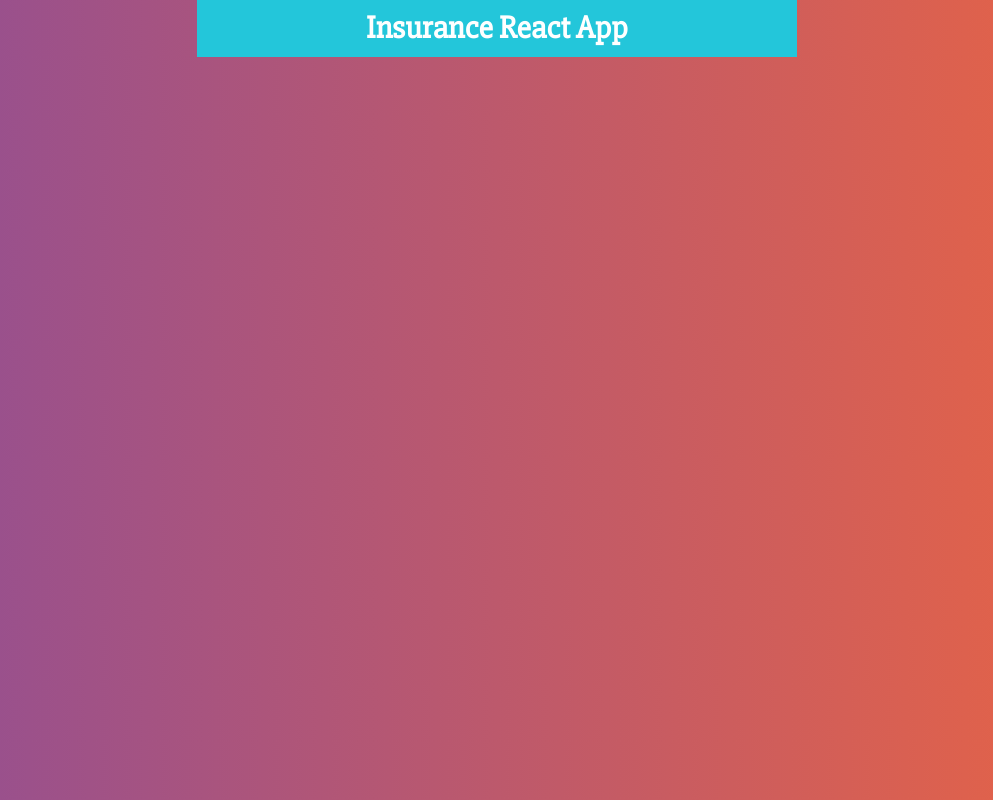
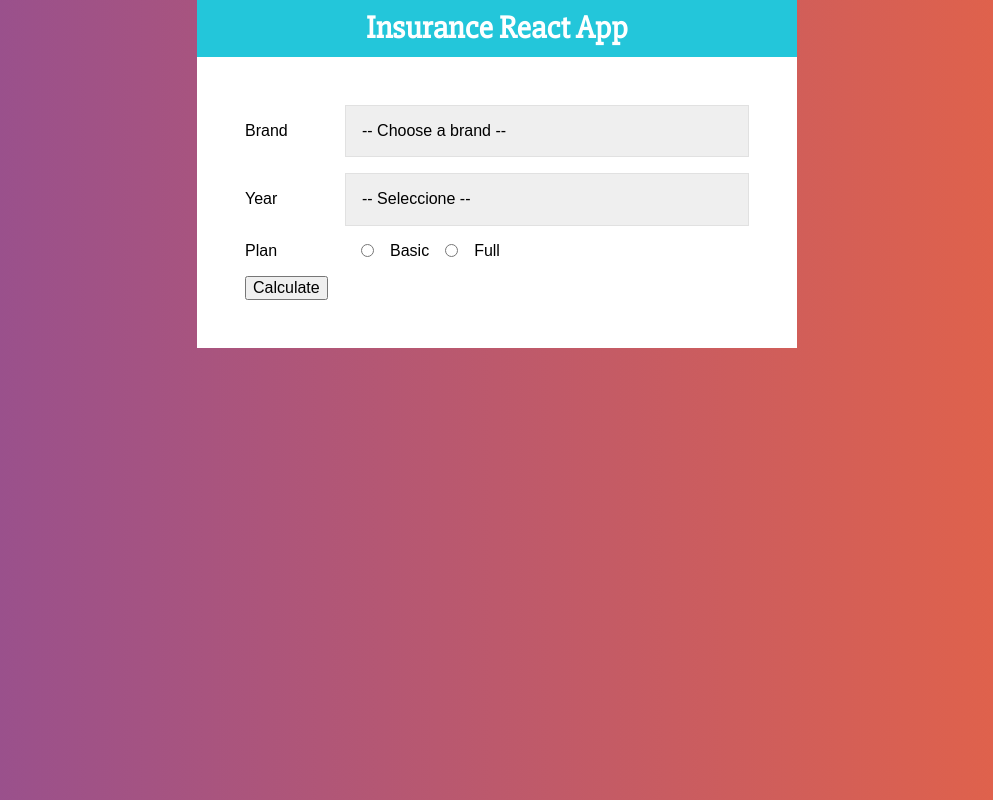
Before and after one commit to IsaacRF/react-insurance, a React (Create React App) app: page / in a window 1280 px wide. Shown: the whole page, without its empty margins (143-1136 px from the left). Built offline with nearby package versions, Linux system fonts and the light colour scheme.

Commit message:
#90-92 Add Form component with its corresponding styled components (button pending)

```diff
--- a/src/App.tsx
+++ b/src/App.tsx
@@ -1,4 +1,5 @@
 import React from 'react';
+import Form from './components/Form';
 import Header from './components/Header';
 import Main from './components/Main';
 
@@ -6,6 +7,8 @@ function App() {
   return (
     <Main>
       <Header title='Insurance React App' />
+
+      <Form />
     </Main>
   );
 }
--- /dev/null
+++ b/src/components/Form/index.tsx
@@ -0,0 +1,46 @@
+import { FormContainer, FieldContainer, FieldLabelContainer, SelectContainer, RadioContainer } from "./styles";
+
+export interface FormProps {}
+
+const Form: React.FC<FormProps> = () => (
+  <FormContainer>
+    <form>
+      <FieldContainer>
+        <FieldLabelContainer>Brand</FieldLabelContainer>
+        <SelectContainer>
+          <option value="">-- Choose a brand --</option>
+          <option value="american">American</option>
+          <option value="european">European</option>
+          <option value="asian">Asian</option>
+        </SelectContainer>
+      </FieldContainer>
+
+      <FieldContainer>
+        <FieldLabelContainer>Year</FieldLabelContainer>
+        <SelectContainer>
+          <option value="">-- Seleccione --</option>
+          <option value="2021">2021</option>
+          <option value="2020">2020</option>
+          <option value="2019">2019</option>
+          <option value="2018">2018</option>
+          <option value="2017">2017</option>
+          <option value="2016">2016</option>
+          <option value="2015">2015</option>
+          <option value="2014">2014</option>
+          <option value="2013">2013</option>
+          <option value="2012">2012</option>
+        </SelectContainer>
+      </FieldContainer>
+
+      <FieldContainer>
+        <FieldLabelContainer>Plan</FieldLabelContainer>
+        <RadioContainer type="radio" name="plan" value="basic" /><span>Basic</span>
+        <RadioContainer type="radio" name="plan" value="full" /><span>Full</span>
+      </FieldContainer>
+
+      <button type="button">Calculate</button>
+    </form>
+  </FormContainer>
+);
+
+export default Form;
--- /dev/null
+++ b/src/components/Form/styles.ts
@@ -0,0 +1,28 @@
+import styled from '@emotion/styled';
+
+export const FormContainer = styled.div`
+    background-color: #FFF;
+    padding: 3rem;
+`;
+
+export const FieldContainer = styled.div`
+    display: flex;
+    margin-bottom: 1rem;
+    align-items: center;
+`;
+
+export const FieldLabelContainer = styled.label`
+    flex: 0 0 100px;
+`;
+
+export const SelectContainer = styled.select`
+    display: block;
+    width: 100%;
+    padding: 1rem;
+    border: 1px solid #e1e1e1;
+    -webkit-appearance: none;
+`;
+
+export const RadioContainer = styled.input`
+    margin: 0 1rem;
+`;
```
